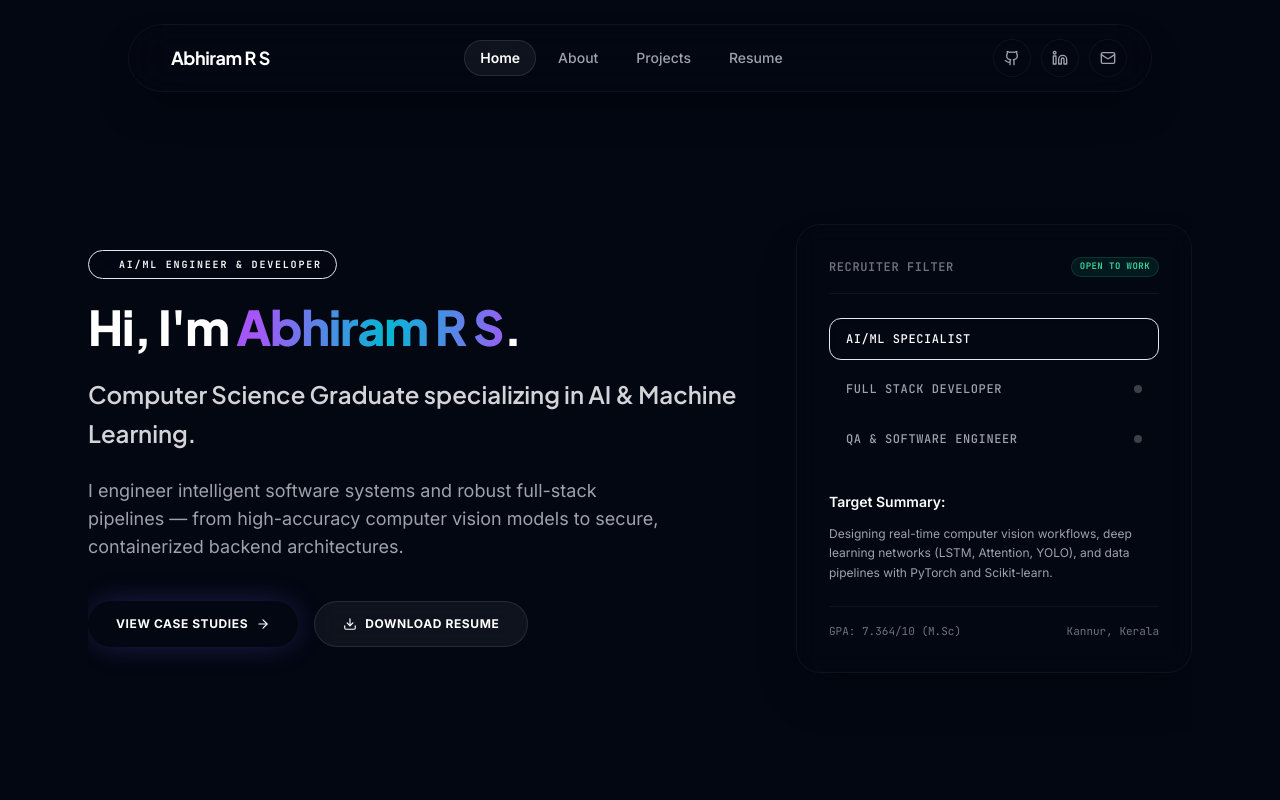
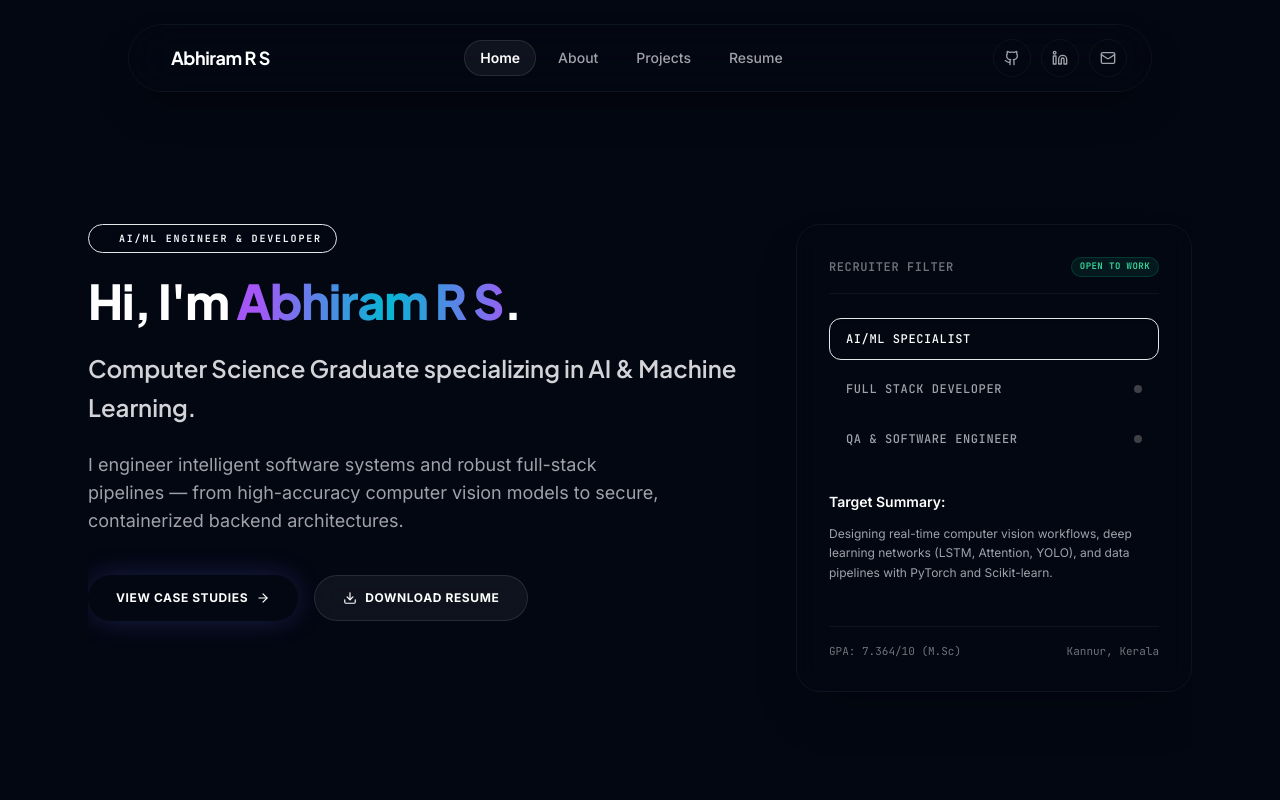
Before and after one commit to AbhiR4mRs/portfolio, a React (Vite) app: page / in a window 1280 px wide. Shown: the top 800 px of the page. Built offline with nearby package versions, Linux system fonts and the light colour scheme.

Commit message:
style: prevent hero intro text vertical shifting by changing grid alignment to items-start and stabilizing card height

```diff
--- a/src/pages/HomePage.jsx
+++ b/src/pages/HomePage.jsx
@@ -83,7 +83,7 @@ export default function HomePage() {
         />
         <div className="absolute right-10 top-10 -z-10 h-80 w-80 rounded-full bg-cyan-500/10 blur-[130px] pointer-events-none" />
 
-        <div className="grid gap-12 lg:grid-cols-[1.25fr_0.75fr] lg:items-center w-full relative z-10">
+        <div className="grid gap-12 lg:grid-cols-[1.25fr_0.75fr] lg:items-start w-full relative z-10">
 
           {/* Main Hero Typography and Action items */}
           <motion.div
@@ -173,7 +173,7 @@ export default function HomePage() {
               </div>
 
               {/* Role Summary Display */}
-              <div className="mt-8 min-h-[90px]">
+              <div className="mt-8 min-h-[110px]">
                 <AnimatePresence mode="wait">
                   <motion.div
                     key={selectedRoleId}
```
